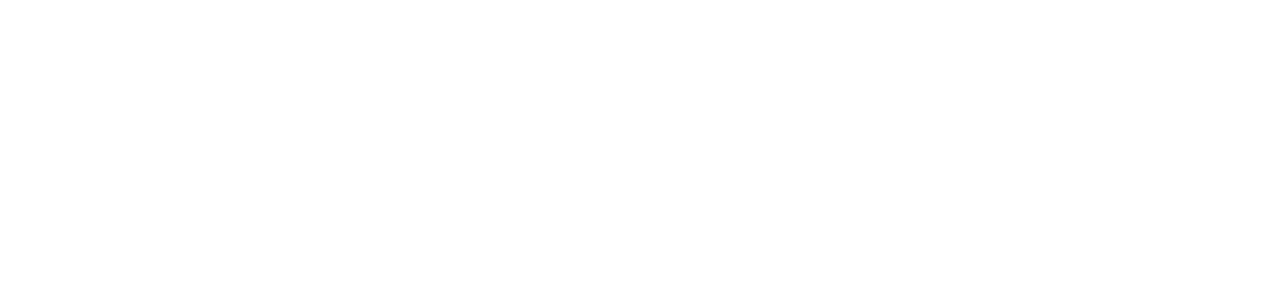
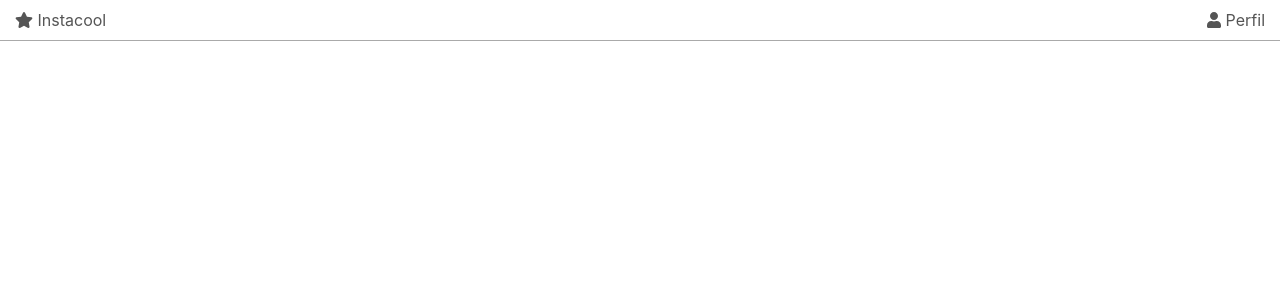
Before and after one commit to magarciaprieto/instacool, a React (Create React App) app: page /app in a window 1280 px wide. Shown: the top 300 px of the page. Built offline with nearby package versions, Linux system fonts and the light colour scheme.

Commit message:
Add Navbar Component

```diff
--- a/src/App.tsx
+++ b/src/App.tsx
@@ -6,12 +6,14 @@
 import Login from './containers/Auth/Login';
 import Register from './containers/Auth/Register';
 import NewsFeed from './containers/NewsFeed';
+import Navbar from './components/Navbar';
 
 function App() {
   return (
     <div>
       <Route exact={true} path='/' component={Login} />
       <Route exact={true} path='/register' component={Register} />
+      <Route path='/app/' component={Navbar} />
       <Route exact={true} path='/app/newsfeed' component={NewsFeed} />
     </div>
   );
--- /dev/null
+++ b/src/components/Navbar.tsx
@@ -0,0 +1,26 @@
+import React from 'react';
+import { Link } from 'react-router-dom';
+import { faUser, faStar } from '@fortawesome/free-solid-svg-icons';
+import { FontAwesomeIcon } from '@fortawesome/react-fontawesome';
+
+const styles= {
+  navbar: {
+    borderBottom: 'solid 1px #aaa',
+    padding: '10px 15px',
+    display: 'flex',
+    justifyContent: 'space-between',
+  },
+  link: {
+    color: '#555',
+    textDecoration: 'none',
+  }
+}
+
+export default function Navbar() {
+  return (
+    <div style={styles.navbar}>
+      <Link to='/app/newsfeed' style={styles.link}><FontAwesomeIcon icon={faStar} /> Instacool </Link>
+      <Link to='/app/profile' style={styles.link}><FontAwesomeIcon icon={faUser} /> Perfil </Link>
+    </div>
+  )
+}
```
